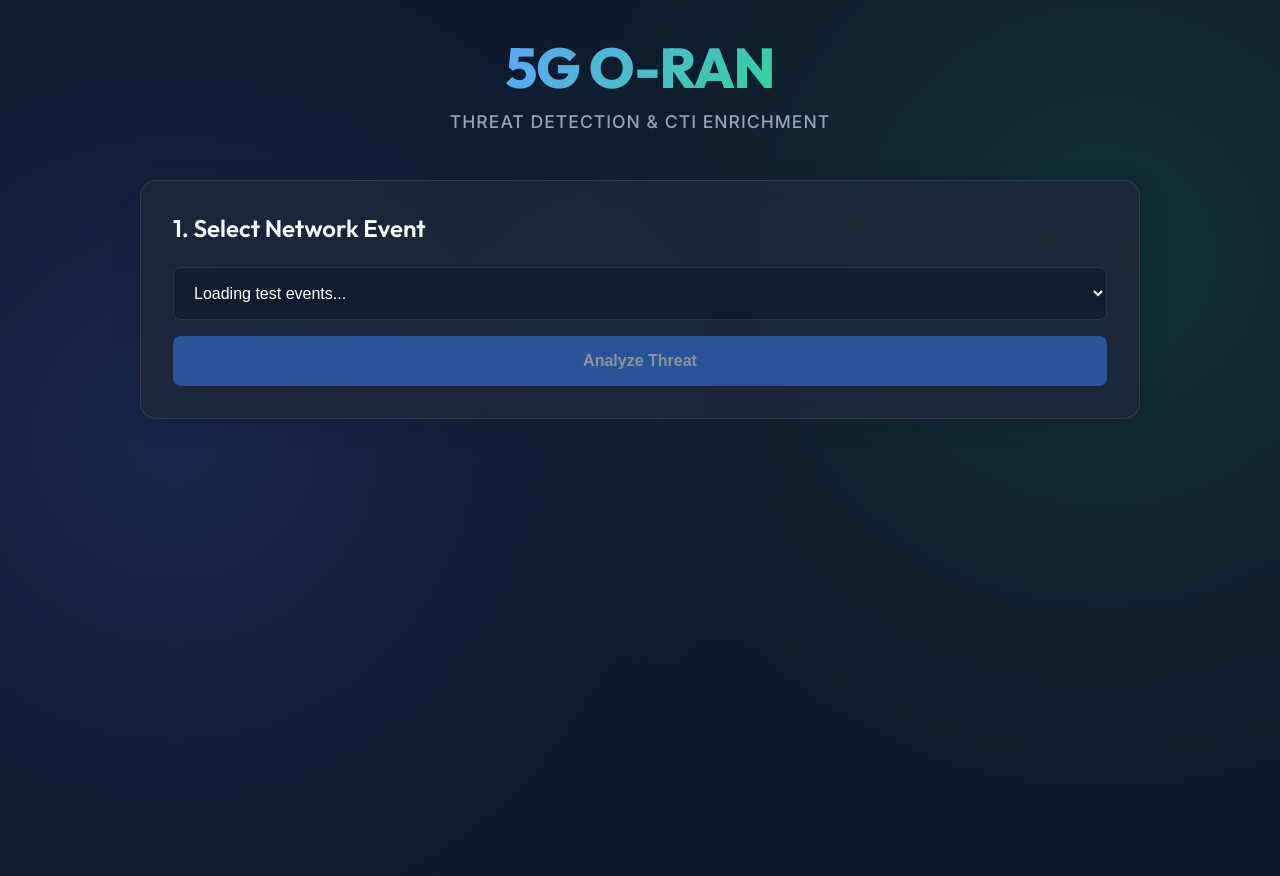
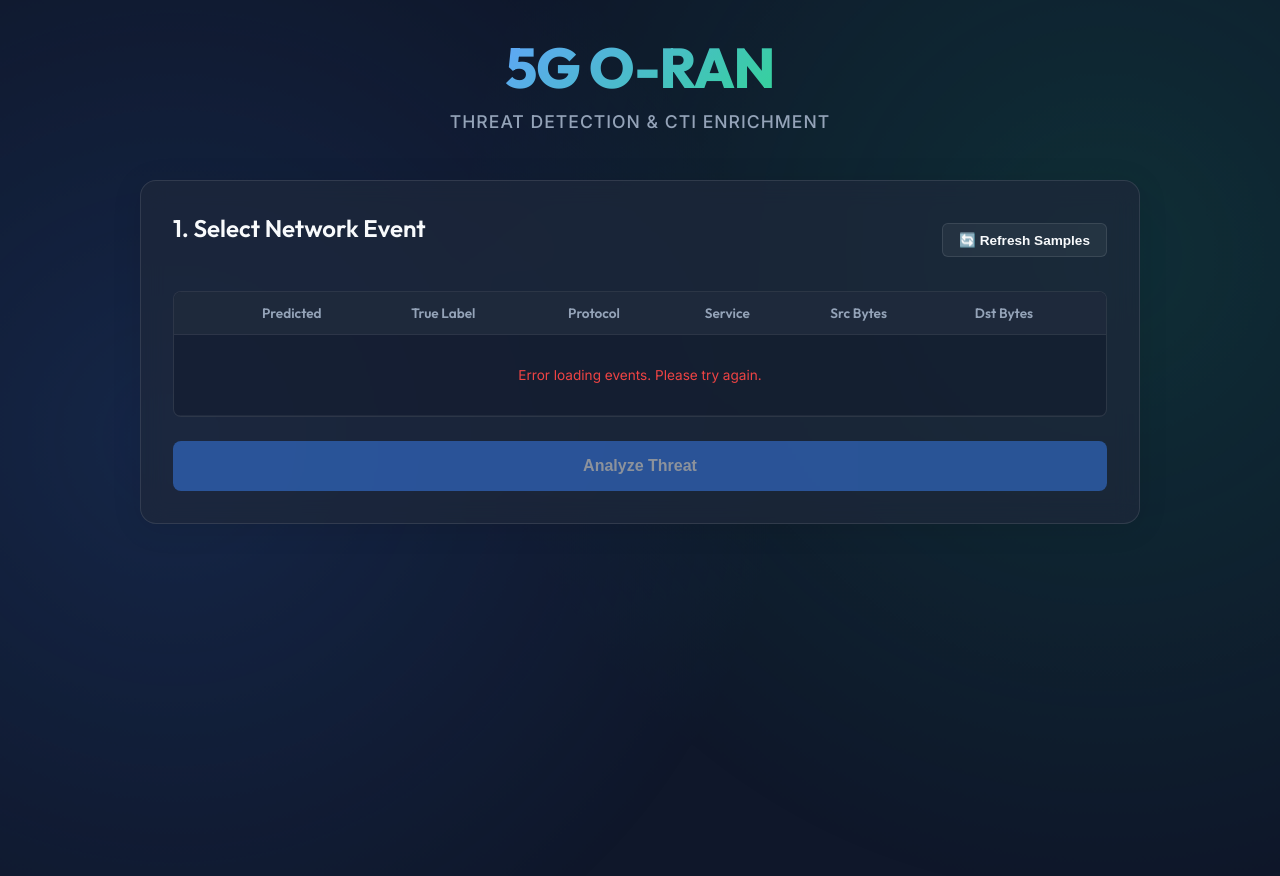
Before and after one commit to isuru10/5g-oran-idd-cti-analysis, a Flask app: page / in a window 1280 px wide. Run offline with Flask 3, Linux system fonts and the light colour scheme; data that the repository does not hold is empty; parts of the project's set-up code (start-up, migrations or seed data) failed here and were passed over.

Commit message:
Add network event table for selection

```diff
--- a/feature_list.json
+++ b/feature_list.json
@@ -105,7 +105,7 @@
       "id": "F-08",
       "name": "Interactive Dashboard Event Selection Table",
       "description": "Replace the simple event selection dropdown with a dynamically refreshing interactive table that displays 5 random sample events per threat class.",
-      "status": "pending",
+      "status": "completed",
       "last_updated": "2026-07-04",
       "evidence": [
         "src/templates/index.html",
--- a/src/app.py
+++ b/src/app.py
@@ -79,20 +79,18 @@ def get_events():
     csv_path = os.path.join(data_dir, "cti_test_events.csv")
     df_events = pd.read_csv(csv_path)
 
-    # Select 5 diverse events (one from each class)
-    grouped = df_events.groupby('predicted_label')
-    target_classes = ['dos', 'ddos', 'probe', 'bruteforce', 'web']
+    target_classes = ['benign', 'bruteforce', 'ddos', 'dos', 'probe', 'web']
     selected_events = []
 
     for cls in target_classes:
-        if cls in grouped.groups:
-            row = grouped.get_group(cls).iloc[0]
-            # Convert row to dict
-            row_dict = row.to_dict()
-            # Replace NaNs with None
-            row_dict = {k: (None if pd.isna(v) else v) for k, v in row_dict.items()}
-            row_dict['_id'] = f"{cls}-event"
-            selected_events.append(row_dict)
+        cls_df = df_events[df_events['predicted_label'] == cls]
+        if not cls_df.empty:
+            sampled_df = cls_df.sample(n=min(len(cls_df), 5))
+            for idx, row in sampled_df.iterrows():
+                row_dict = row.to_dict()
+                row_dict = {k: (None if pd.isna(v) else v) for k, v in row_dict.items()}
+                row_dict['_id'] = f"{cls}-event-{idx}"
+                selected_events.append(row_dict)
 
     return jsonify(selected_events)
 
--- a/src/static/script.js
+++ b/src/static/script.js
@@ -1,5 +1,6 @@
 document.addEventListener('DOMContentLoaded', () => {
-    const eventSelect = document.getElementById('eventSelect');
+    const eventTableBody = document.getElementById('eventTableBody');
+    const refreshBtn = document.getElementById('refreshBtn');
     const analyzeBtn = document.getElementById('analyzeBtn');
     const generateBtn = document.getElementById('generateBtn');
 
@@ -8,34 +9,86 @@ document.addEventListener('DOMContentLoaded', () => {
 
     let currentEvents = [];
     let currentAlert = null;
+    let selectedEventIdx = null;
 
-    // Load events
+    function loadEvents() {
+        setLoading(refreshBtn, true);
+        analyzeBtn.disabled = true;
+        selectedEventIdx = null;
+        alertPanel.classList.add('hidden');
+        reportPanel.classList.add('hidden');
+
+        eventTableBody.innerHTML = `
+            <tr>
+                <td colspan="7" style="text-align: center; color: var(--text-muted); padding: 2rem;">Loading network events...</td>
+            </tr>
+        `;
+
         fetch('/api/events')
             .then(res => res.json())
             .then(events => {
                 currentEvents = events;
-            eventSelect.innerHTML = '<option value="" disabled selected>Select a network event...</option>';
+                eventTableBody.innerHTML = '';
+
                 events.forEach((evt, idx) => {
-                const opt = document.createElement('option');
-                opt.value = idx;
-                opt.textContent = `Event [Pred: ${evt.predicted_label.toUpperCase()}, True: ${evt.true_label.toUpperCase()}] - ${evt.proto} / ${evt.service} / ${evt.src_bytes} bytes`;
-                eventSelect.appendChild(opt);
-            });
-            eventSelect.addEventListener('change', () => {
+                    const row = document.createElement('tr');
+                    row.dataset.idx = idx;
+
+                    const predBadge = `<span class="badge ${evt.predicted_label}">${evt.predicted_label}</span>`;
+                    const trueBadge = `<span class="badge ${evt.true_label}">${evt.true_label}</span>`;
+
+                    row.innerHTML = `
+                        <td style="text-align: center;"><span class="select-radio"></span></td>
+                        <td>${predBadge}</td>
+                        <td>${trueBadge}</td>
+                        <td><code>${evt.proto}</code></td>
+                        <td><code>${evt.service || 'none'}</code></td>
+                        <td>${evt.src_bytes.toLocaleString()}</td>
+                        <td>${evt.dst_bytes.toLocaleString()}</td>
+                    `;
+
+                    row.addEventListener('click', () => {
+                        const previouslySelected = eventTableBody.querySelector('tr.selected');
+                        if (previouslySelected) {
+                            previouslySelected.classList.remove('selected');
+                        }
+
+                        row.classList.add('selected');
+                        selectedEventIdx = idx;
                         analyzeBtn.disabled = false;
+
                         alertPanel.classList.add('hidden');
                         reportPanel.classList.add('hidden');
                     });
+
+                    eventTableBody.appendChild(row);
                 });
+            })
+            .catch(err => {
+                console.error(err);
+                eventTableBody.innerHTML = `
+                    <tr>
+                        <td colspan="7" style="text-align: center; color: var(--danger); padding: 2rem;">Error loading events. Please try again.</td>
+                    </tr>
+                `;
+            })
+            .finally(() => setLoading(refreshBtn, false));
+    }
+
+    // Initial Load
+    loadEvents();
+
+    // Refresh Button Click
+    refreshBtn.addEventListener('click', loadEvents);
 
     // Analyze Threat
     analyzeBtn.addEventListener('click', () => {
-        const idx = eventSelect.value;
-        if (idx === "") return;
+        if (selectedEventIdx === null || selectedEventIdx === undefined) return;
 
-        const event = { ...currentEvents[idx] };
+        const event = { ...currentEvents[selectedEventIdx] };
         const trueLabel = event.true_label;
         delete event.true_label;
+        delete event._id;
 
         setLoading(analyzeBtn, true);
 
--- a/src/static/style.css
+++ b/src/static/style.css
@@ -320,3 +320,160 @@ button:disabled {
     padding: 0.2rem 0.4rem;
     border-radius: 4px;
 }
+
+.control-header {
+    display: flex;
+    justify-content: space-between;
+    align-items: center;
+    margin-bottom: 1.5rem;
+}
+
+.refresh-btn {
+    width: auto;
+    padding: 0.5rem 1rem;
+    font-size: 0.85rem;
+    background: rgba(255, 255, 255, 0.05);
+    border: 1px solid var(--glass-border);
+    color: var(--text-main);
+    border-radius: 6px;
+    transition: all 0.2s ease;
+    display: flex;
+    align-items: center;
+    gap: 0.5rem;
+}
+
+.refresh-btn:hover:not(:disabled) {
+    background: rgba(255, 255, 255, 0.1);
+    border-color: var(--primary);
+}
+
+.table-container {
+    max-height: 280px;
+    overflow-y: auto;
+    border: 1px solid var(--glass-border);
+    border-radius: 8px;
+    background: rgba(15, 23, 42, 0.4);
+}
+
+/* Custom scrollbar for table container */
+.table-container::-webkit-scrollbar {
+    width: 6px;
+}
+.table-container::-webkit-scrollbar-track {
+    background: transparent;
+}
+.table-container::-webkit-scrollbar-thumb {
+    background: rgba(255, 255, 255, 0.15);
+    border-radius: 3px;
+}
+.table-container::-webkit-scrollbar-thumb:hover {
+    background: rgba(255, 255, 255, 0.3);
+}
+
+.event-table {
+    width: 100%;
+    border-collapse: collapse;
+    font-size: 0.85rem;
+    text-align: left;
+}
+
+.event-table th {
+    position: sticky;
+    top: 0;
+    background: #1e293b;
+    z-index: 10;
+    font-weight: 600;
+    color: var(--text-muted);
+    padding: 0.75rem 1rem;
+    border-bottom: 1px solid var(--glass-border);
+    font-family: 'Outfit', sans-serif;
+}
+
+.event-table td {
+    padding: 0.75rem 1rem;
+    border-bottom: 1px solid rgba(255, 255, 255, 0.05);
+    color: var(--text-main);
+}
+
+.event-table tbody tr {
+    cursor: pointer;
+    transition: background-color 0.15s ease;
+}
+
+.event-table tbody tr:hover {
+    background: rgba(255, 255, 255, 0.03);
+}
+
+.event-table tbody tr.selected {
+    background: rgba(59, 130, 246, 0.15);
+}
+
+.badge {
+    display: inline-block;
+    padding: 0.2rem 0.6rem;
+    border-radius: 999px;
+    font-size: 0.7rem;
+    font-weight: 700;
+    text-transform: uppercase;
+    letter-spacing: 0.5px;
+    font-family: 'Outfit', sans-serif;
+    text-align: center;
+}
+
+.badge.benign {
+    background: rgba(16, 185, 129, 0.15);
+    color: #34d399;
+    border: 1px solid rgba(16, 185, 129, 0.3);
+}
+
+.badge.dos, .badge.ddos {
+    background: rgba(239, 68, 68, 0.15);
+    color: #fca5a5;
+    border: 1px solid rgba(239, 68, 68, 0.3);
+}
+
+.badge.bruteforce {
+    background: rgba(245, 158, 11, 0.15);
+    color: #fcd34d;
+    border: 1px solid rgba(245, 158, 11, 0.3);
+}
+
+.badge.probe {
+    background: rgba(139, 92, 246, 0.15);
+    color: #c084fc;
+    border: 1px solid rgba(139, 92, 246, 0.3);
+}
+
+.badge.web {
+    background: rgba(6, 182, 212, 0.15);
+    color: #22d3ee;
+    border: 1px solid rgba(6, 182, 212, 0.3);
+}
+
+.select-radio {
+    width: 14px;
+    height: 14px;
+    border: 2px solid var(--text-muted);
+    border-radius: 50%;
+    display: inline-block;
+    position: relative;
+    transition: all 0.2s ease;
+    vertical-align: middle;
+}
+
+tr.selected .select-radio {
+    border-color: var(--primary);
+    background: var(--primary);
+}
+
+tr.selected .select-radio::after {
+    content: '';
+    position: absolute;
+    width: 6px;
+    height: 6px;
+    background: white;
+    border-radius: 50%;
+    top: 50%;
+    left: 50%;
+    transform: translate(-50%, -50%);
+}
--- a/src/templates/index.html
+++ b/src/templates/index.html
@@ -20,13 +20,34 @@
 
         <main class="dashboard">
             <section class="glass-panel control-panel">
-                <h2>1. Select Network Event</h2>
-                <div class="custom-select">
-                    <select id="eventSelect">
-                        <option value="" disabled selected>Loading test events...</option>
-                    </select>
+                <div class="control-header">
+                    <h2>1. Select Network Event</h2>
+                    <button id="refreshBtn" class="refresh-btn">
+                        <span class="btn-text">🔄 Refresh Samples</span>
+                        <span class="loader hidden"></span>
+                    </button>
                 </div>
-                <button id="analyzeBtn" class="primary-btn" disabled>
+                <div class="table-container">
+                    <table class="event-table">
+                        <thead>
+                            <tr>
+                                <th style="width: 40px;"></th>
+                                <th>Predicted</th>
+                                <th>True Label</th>
+                                <th>Protocol</th>
+                                <th>Service</th>
+                                <th>Src Bytes</th>
+                                <th>Dst Bytes</th>
+                            </tr>
+                        </thead>
+                        <tbody id="eventTableBody">
+                            <tr>
+                                <td colspan="7" style="text-align: center; color: var(--text-muted); padding: 2rem;">Loading network events...</td>
+                            </tr>
+                        </tbody>
+                    </table>
+                </div>
+                <button id="analyzeBtn" class="primary-btn" disabled style="margin-top: 1.5rem;">
                     <span class="btn-text">Analyze Threat</span>
                     <span class="loader hidden"></span>
                 </button>
```
Also changed, not shown: claude-progress.md (+11 -2 lines). Lines whose indentation alone changed are shown as unchanged.
